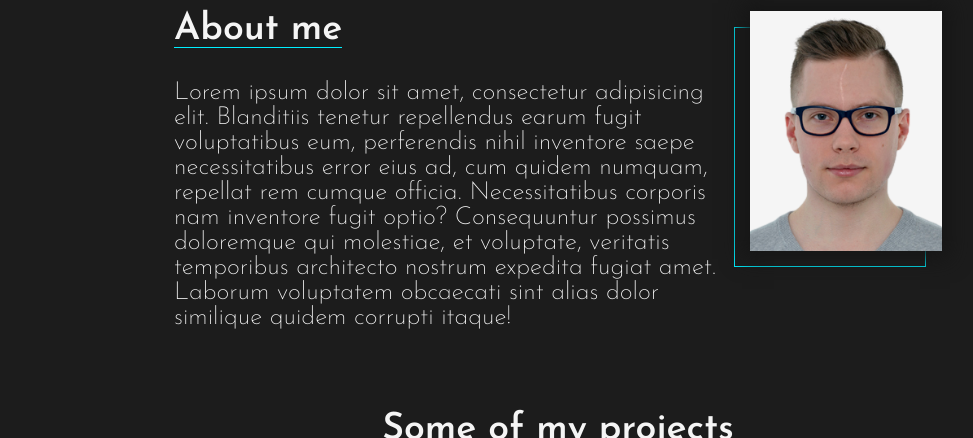
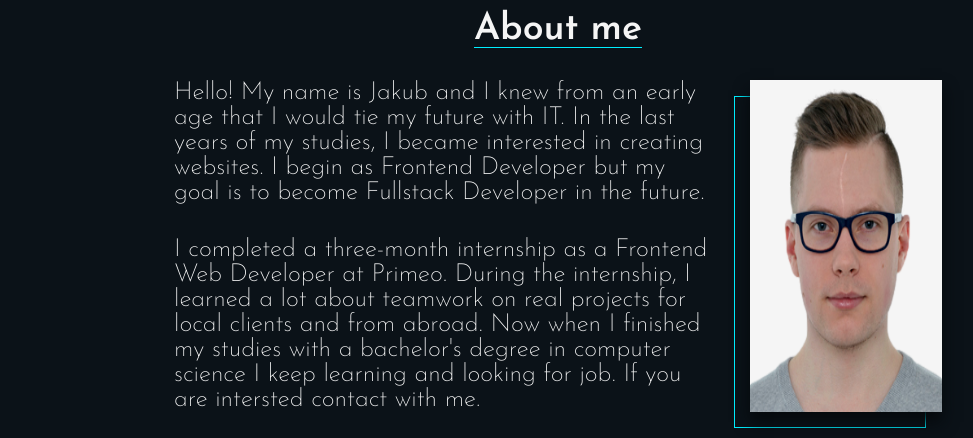
Before and after one commit to jwywrocki/portfolio, a plain HTML site: page index.html in a window 1280 px wide. Shown: the part 802-1240 px from the top of the page, without its empty margins (82-1055 px from the left). Drawn offline with Linux system fonts and the light colour scheme.

Commit message:
color fix, about page improvments

```diff
--- a/css/style.css
+++ b/css/style.css
@@ -1,19 +1,19 @@
 :root {
     --bright: #f5f5f5;
-    --dark: #1c1c1c;
-    --darker: #161616;
+    --dark: #05090c;
+    --backgroundColor: #0b1218;
+    --darkBackgroundColor: #090f14;
     --primaryColor: #00efff;
-    /* #ffe600
-    #14a76c
-    #ff652f
-    #3584ce
-    #00ffff */
+    /*--dark: #120f0c;
+    --backgroundColor: #201913;
+    --darkBackgroundColor: #2e2925;*/
     --navHeight: 8rem;
     --navHeightMobile: 6rem;
     --navHeightNegative: calc(-1 * var(--navHeight));
     --contentHorizontalPadding: 0 min(10vw, 10rem);
     --contentHorizontalMargin: 0 min(10vw, 10rem);
     --contentVerticalPadding: min(1vw, 2rem) 0;
+    --gap: 2rem;
 }
 *,
 *::before,
@@ -28,7 +28,7 @@ html {
 }
 body {
     min-height: 100vh;
-    background: var(--dark);
+    background: var(--backgroundColor);
     color: var(--bright);
     font-size: 25px;
     font-weight: 200;
@@ -42,7 +42,7 @@ body {
     width: 100vw;
     height: var(--navHeight);
     position: sticky;
-    background-color: var(--dark);
+    background-color: var(--backgroundColor);
     top: 0;
     display: flex;
     align-items: center;
@@ -102,12 +102,12 @@ body {
 @media (hover: hover) {
     .button--primary:hover {
         background-color: var(--primaryColor);
-        color: var(--darker);
+        color: var(--darkBackgroundColor);
     }
 }
 .button--primary:active {
     background-color: var(--primaryColor);
-    color: var(--darker);
+    color: var(--darkBackgroundColor);
 }
 .header {
     display: flex;
@@ -128,7 +128,7 @@ body {
     left: min(8vw, 10rem);
     display: flex;
     flex-direction: column;
-    gap: 2rem;
+    gap: var(--gap);
 }
 .header__socials::after {
     content: "";
@@ -159,7 +159,7 @@ body {
 }
 .content__section {
     display: flex;
-    gap: 2rem;
+    gap: var(--gap);
     flex-direction: column;
     justify-content: center;
     align-items: center;
@@ -185,19 +185,24 @@ body {
 .about {
     flex-direction: row;
     align-items: flex-start;
+    flex-wrap: wrap;
+}
+.about__info {
+    display: flex;
+    gap: var(--gap);
 }
 .about__text {
     display: flex;
     flex-direction: column;
-    gap: 2rem;
+    gap: var(--gap);
 }
-.about__image-container {
+.about__image {
     display: flex;
     position: relative;
     background: var(--bright);
-    box-shadow: 0 0 20px 8px var(--darker);
+    box-shadow: 0 10px 15px 0 var(--dark);
 }
-.about__image-container::before {
+.about__image::before {
     content: "";
     position: absolute;
     top: 1rem;
@@ -208,27 +213,33 @@ body {
     z-index: -1;
     transition: 250ms ease-in-out;
 }
-.about__image-container:hover::before {
+.about__image:hover::before {
     top: -1rem;
     right: -1rem;
 }
-.about__image {
+.about__image > img {
     position: relative;
     width: min(15vw, 15rem);
     min-width: 6rem;
 }
+.about__links {
+    display: flex;
+    justify-content: end;
+    gap: var(--gap);
+    width: 100%;
+}
 .projects__container {
     display: grid;
     grid-template-columns: repeat(auto-fill, 30rem);
-    gap: 2rem;
+    gap: var(--gap);
     justify-content: center;
     width: 100%;
 }
 .projects__card {
     display: flex;
     flex-direction: column;
-    background: var(--darker);
-    box-shadow: 0 10px 15px 0 var(--darker);
+    background: var(--darkBackgroundColor);
+    box-shadow: 0 10px 15px 0 var(--dark);
 }
 @media (hover: hover) {
     .projects__card:hover::before {
@@ -262,7 +273,7 @@ footer {
     display: flex;
     justify-content: center;
     padding: 4rem;
-    background: var(--darker);
+    background: var(--darkBackgroundColor);
 }
 @media (max-width: 1200px) {
     .projects__container {
@@ -282,8 +293,8 @@ footer {
         padding: 0;
         gap: 0.5rem;
         justify-content: center;
-        background: var(--darker);
-        border-top: 1px solid var(--bright);
+        background: var(--darkBackgroundColor);
+        border-top: 1px solid var(--primaryColor);
         border-bottom: none;
         transition: bottom 250ms ease-in-out;
     }
@@ -300,7 +311,7 @@ footer {
     .about {
         flex-direction: column;
     }
-    .about__image-container {
+    .about__image {
         align-self: center;
     }
     footer {
--- a/index.html
+++ b/index.html
@@ -73,7 +73,7 @@
                     I have
                     <span class="text--primary">BS degree in IT</span> and I am
                     a <span class="text--primary">Junior</span> Front-end
-                    Developer with MERN stack basics.
+                    Developer with MERN stack basic knowledge.
                 </h2>
             </div>
             <a href="#projects" class="button--primary">
@@ -93,31 +93,51 @@
         </header>
         <main class="content">
             <section id="about" class="about content__section">
-                <div class="about__text">
-                    <h1 class="section__title">About me</h1>
-                    <p>
-                        Lorem ipsum dolor sit amet, consectetur adipisicing
-                        elit. Blanditiis tenetur repellendus earum fugit
-                        voluptatibus eum, perferendis nihil inventore saepe
-                        necessitatibus error eius ad, cum quidem numquam,
-                        repellat rem cumque officia. Necessitatibus corporis nam
-                        inventore fugit optio? Consequuntur possimus doloremque
-                        qui molestiae, et voluptate, veritatis temporibus
-                        architecto nostrum expedita fugiat amet. Laborum
-                        voluptatem obcaecati sint alias dolor similique quidem
-                        corrupti itaque!
-                    </p>
+                <h1 class="section__title">About me</h1>
+                <div class="about__info">
+                    <div class="about__text">
+                        <p>
+                            Hello! My name is Jakub and I knew from an early age
+                            that I would tie my future with IT. In the last
+                            years of my studies, I became interested in creating
+                            websites. I begin as Frontend Developer but my goal
+                            is to become Fullstack Developer in the future.
+                        </p>
+                        <p>
+                            I completed a three-month internship as a Frontend
+                            Web Developer at Primeo. During the internship, I
+                            learned a lot about teamwork on real projects for
+                            local clients and from abroad. Now when I finished
+                            my studies with a bachelor's degree in computer
+                            science I keep learning and looking for job. If you
+                            are intersted contact with me.
+                        </p>
+                    </div>
+                    <div class="about__image">
+                        <img src="./img/img.png" alt="Photograph" />
+                    </div>
                 </div>
-                <div class="about__image-container">
-                    <img
-                        src="./img/img.png"
-                        class="about__image"
-                        alt="Photograph"
-                    />
+                <div class="about__links">
+                    <a
+                        href="https://github.com/jwywrocki"
+                        class="button--primary"
+                    >
+                        Vist me on GitHub
+                        <i class="fab fa-github"></i>
+                    </a>
+                    <a
+                        href="https://www.linkedin.com/in/jakub-wywrocki-503a0122a"
+                        class="button--primary"
+                    >
+                        Vist me on LinkedIn
+                        <i class="fab fa-linkedin-in"></i>
+                    </a>
                 </div>
             </section>
             <section id="projects" class="projects content__section">
-                <h1 class="section__title" class="section__title">Some of my projects</h1 class="section__title">
+                <h1 class="section__title" class="section__title">
+                    Some of my projects
+                </h1>
                 <div class="projects__container">
                     <div class="projects__card">
                         <div class="card__image">
--- a/js/main.js
+++ b/js/main.js
@@ -14,5 +14,8 @@ window.onscroll = function () {
             : (document.querySelector(".navigation").style.bottom =
                   root.getPropertyValue("--navHeightNegative"));
         scrollPosition = currentScrollPosition;
+        window.innerHeight + currentScrollPosition >= document.body.offsetHeight
+            ? (document.querySelector(".navigation").style.bottom = "0")
+            : null;
     }
 };
```
